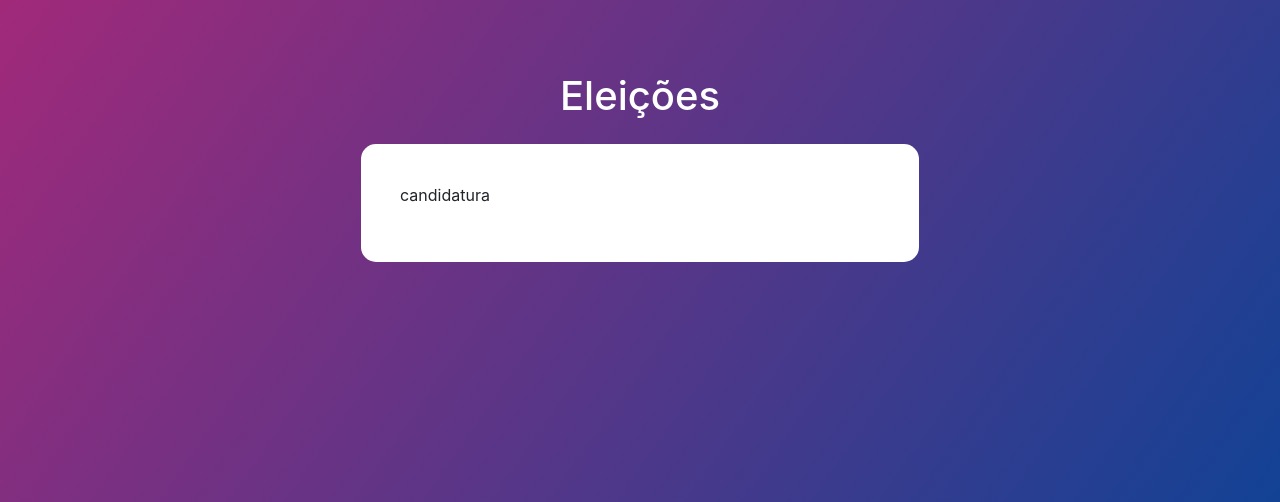
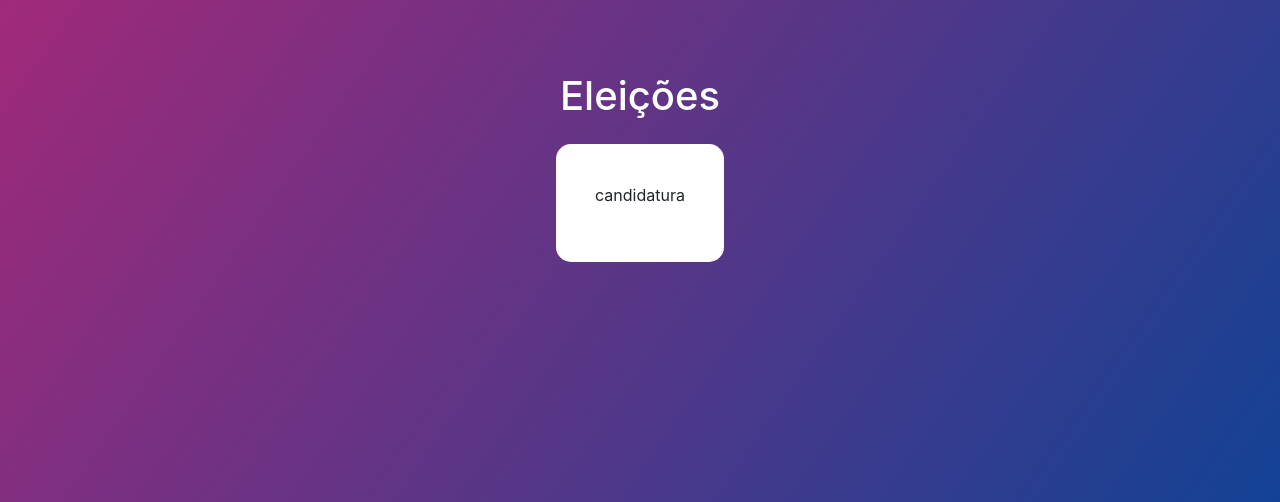
Before and after one commit to holondo/Sistema-Eleitoral, a Flask app: page / in a window 1280 px wide. Shown: the part 98-600 px from the top of the page. Run offline with Flask 2, Linux system fonts and the light colour scheme; data that the repository does not hold is empty; some libraries are stand-ins or nearby versions.

Commit message:
bugs fixed

```diff
--- a/05.DDL.sql
+++ b/05.DDL.sql
@@ -134,6 +134,7 @@
 
 	CONSTRAINT pk_candidatura PRIMARY KEY(cod_candidatura),
 	CONSTRAINT un_cadidato_ano UNIQUE(CPF_candidato, ano),
+	CONSTRAINT fk_candidatura_candidato FOREIGN KEY(CPF_candidato) REFERENCES candidato(CPF) ON DELETE CASCADE,
 	CONSTRAINT fk_candidatura_cargo FOREIGN KEY(nome_cargo, localidade) REFERENCES cargo(nome, localidade) on delete cascade,
 	CONSTRAINT fk_candidatura_vice FOREIGN KEY(vice) REFERENCES candidato(CPF) on delete set NULL
 );
--- a/prototipo/templates/index.html
+++ b/prototipo/templates/index.html
@@ -16,6 +16,7 @@
       border-radius: 15px;
       padding: 15px;
       background-color: white;
+      width: fit-content;
     }
 
     body {
@@ -78,7 +79,7 @@
     .tg {
       overflow: auto;
       max-height: 50vh;
-      width: 480px;
+      width: fit-content;
     }
   </style>
 </head>
```
